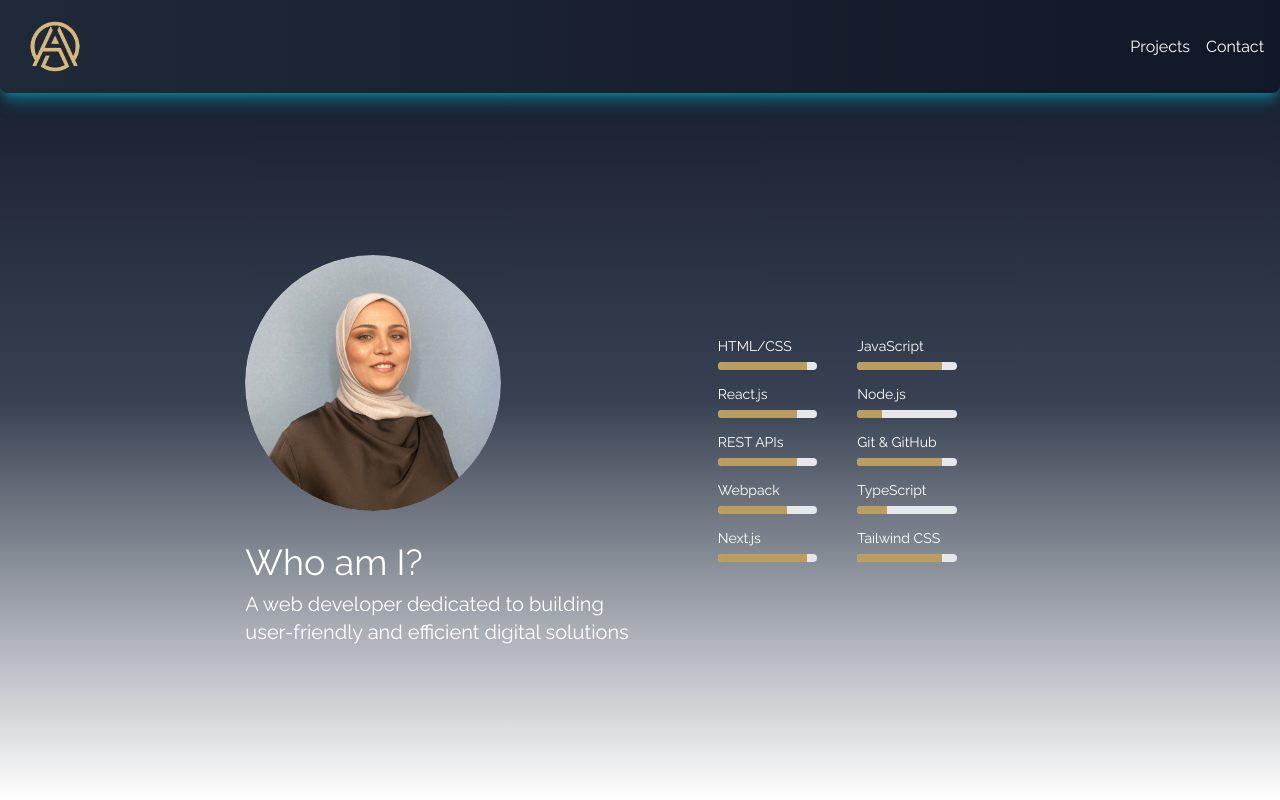
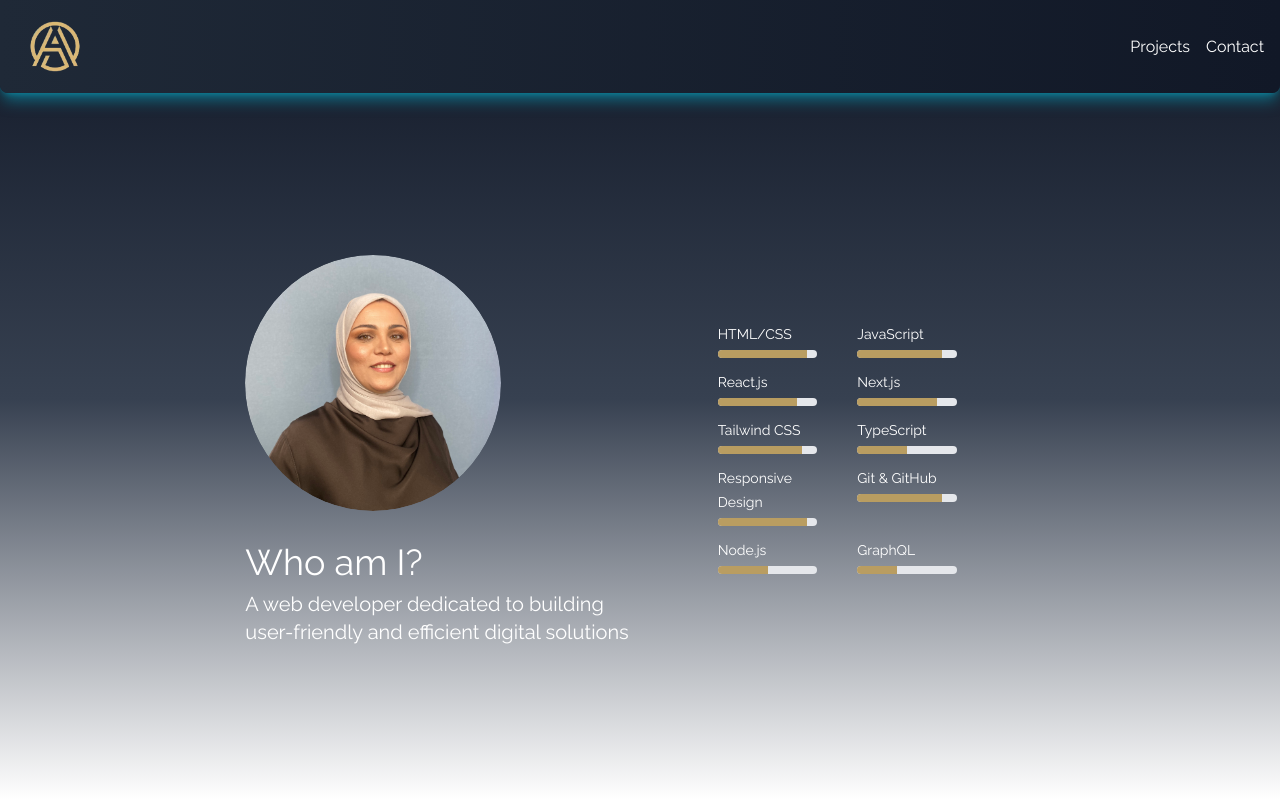
Before and after one commit to osradk/PortFolioMe, a Next.js app: page /home in a window 1280 px wide. Shown: the top 800 px of the page. Built offline with nearby package versions, Linux system fonts and the light colour scheme.

Commit message:
opdatering

```diff
--- a/src/app/home/page.tsx
+++ b/src/app/home/page.tsx
@@ -14,13 +14,13 @@ const Home: NextPage = () => {
     { name: 'HTML/CSS', level: 90 },
     { name: 'JavaScript', level: 85 },
     { name: 'React.js', level: 80 },
-    { name: 'Node.js', level: 25 },
-    { name: 'REST APIs', level: 80 },
+    { name: 'Next.js', level: 80 },
+    { name: 'Tailwind CSS', level: 85 },
+    { name: 'TypeScript', level: 50 }, // Øg niveauet hvis muligt
+    { name: 'Responsive Design', level: 90 },
     { name: 'Git & GitHub', level: 85 },
-    { name: 'Webpack', level: 70 },
-    { name: 'TypeScript', level: 30 },
-    { name: 'Next.js', level: 90 },
-    { name: 'Tailwind CSS', level: 85 },
+    { name: 'Node.js', level: 50 }, // Øg niveauet hvis muligt
+    { name: 'GraphQL', level: 40 } // Tilføjet ny færdighed
   ];
 
   useEffect(() => {
```
